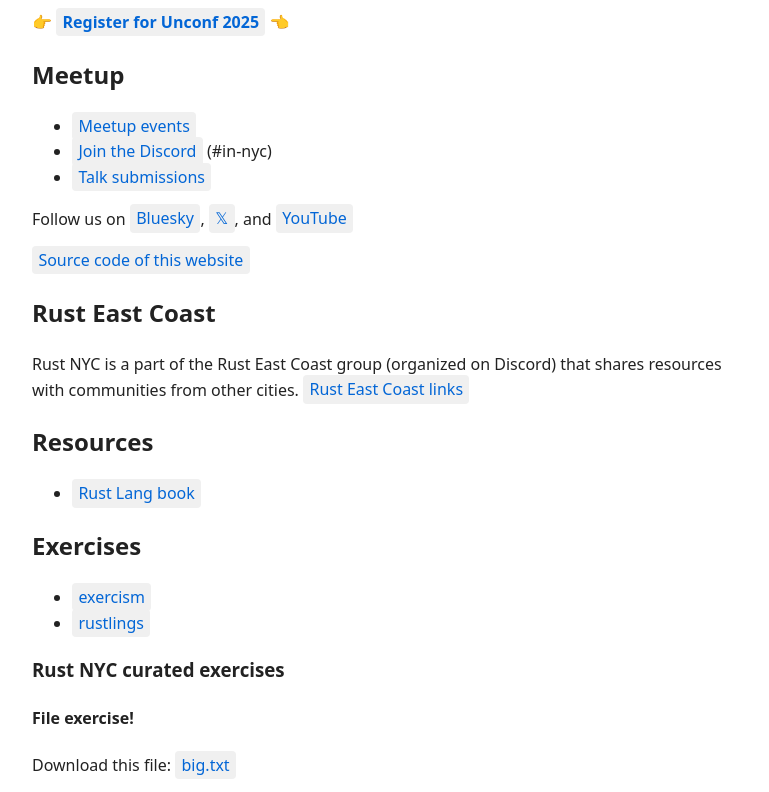
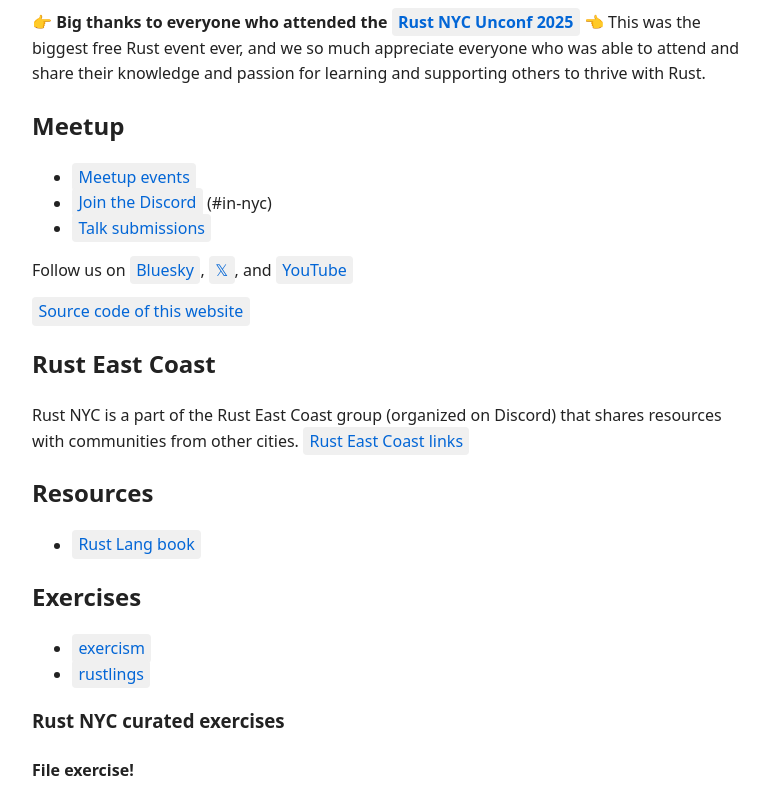
Before and after one commit to rust-nyc/rust-nyc.github.io, an Eleventy site: page content/index.md in a window 1280 px wide. Shown: the part 116-908 px from the top of the page, without its empty margins (248-1017 px from the left). Built offline with nearby package versions, Linux system fonts and the light colour scheme; Eleventy itself is replaced by a stand-in of ours; files that its build step writes are made by us from their sources.

Commit message:
Revise index to acknowledge Unconf 2025 attendees
Updated the index to thank attendees of Rust NYC Unconf 2025 and highlight the event's significance.

```diff
--- a/content/index.md
+++ b/content/index.md
@@ -5,7 +5,8 @@
 
 # <img src="/rust-nyc-liberty-ferris.png" alt="" style="height: 1em; width: auto"> Rust NYC!
 
-👉 **[Register for Unconf 2025](https://luma.com/lt31g7a2)** 👈
+👉 **Big thanks to everyone who attended the [Rust NYC Unconf 2025](https://luma.com/lt31g7a2)** 👈
+This was the biggest free Rust event ever, and we so much appreciate everyone who was able to attend and share their knowledge and passion for learning and supporting others to thrive with Rust.
 
 ## Meetup
 
```
